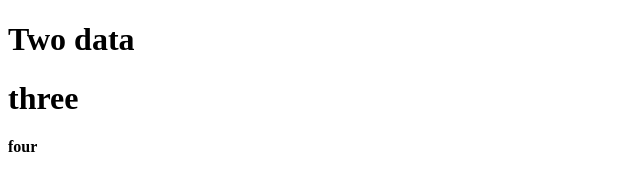
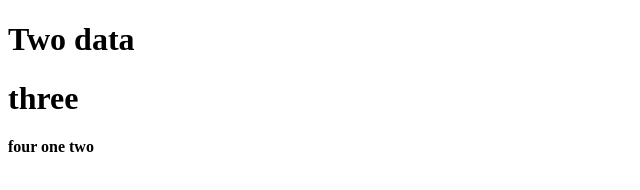
Before and after one commit to ashadul-mridha/branch, a plain HTML site: page two.html in a window 1280 px wide. Shown: the full height of the page, 0-640 px from the left. Drawn offline with Linux system fonts and the light colour scheme.

Commit message:
one two add

```diff
--- a/two.html
+++ b/two.html
@@ -17,7 +17,7 @@
 
     <h1>Two data</h1>
     <h1>three</h1>
-    <h4>four</h4>
+    <h4>four  one two </h4>
         <!--[if lt IE 7]>
             <p class="browsehappy">You are using an <strong>outdated</strong> browser. Please <a href="#">upgrade your browser</a> to improve your experience.</p>
         <![endif]-->
```
